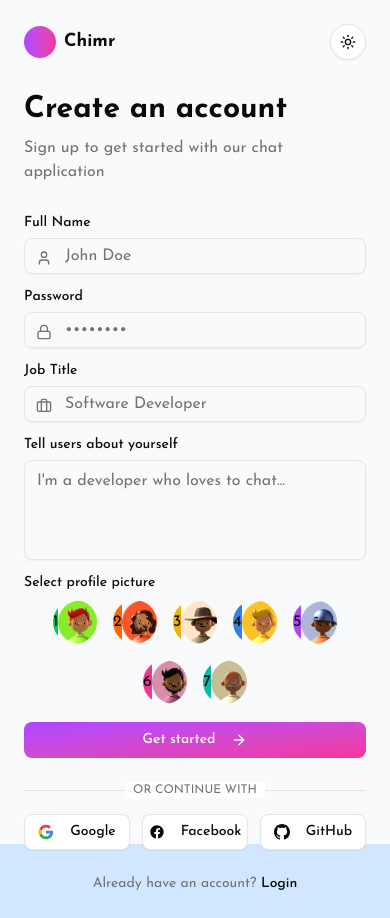
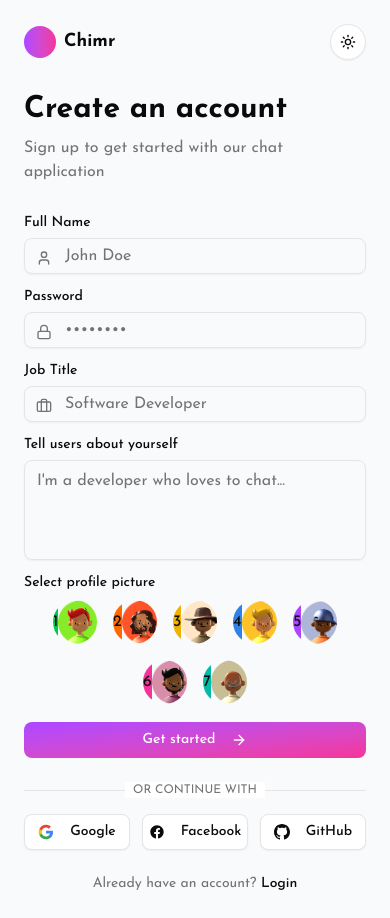
Before and after one commit to codewitgabi/chimr, a Next.js app: page /auth/signup in a window 390 px wide. Before the commit the page ends 894 px from the top, so only its background shows below. Built offline with nearby package versions, Linux system fonts and the light colour scheme; no server answers.

Commit message:
fix: fix auth layout height

```diff
--- a/components/layouts/AuthLayout.tsx
+++ b/components/layouts/AuthLayout.tsx
@@ -32,9 +32,9 @@ export default function AuthLayout({
   if (!mounted) return null;
 
   return (
-    <div className="min-h-dvh w-full flex flex-col md:flex-row">
+    <div className="min-h-screen w-full flex flex-col md:flex-row">
       {/* Form Section */}
-      <div className="w-full md:w-1/2 flex flex-col h-dvh md:h-auto p-6 md:p-10 lg:p-16 dark:bg-slate-900 bg-slate-50">
+      <div className="w-full md:w-1/2 flex flex-col min-h-dvh md:h-auto p-6 md:p-10 lg:p-16 dark:bg-slate-900 bg-slate-50">
         <div className="flex justify-between items-center mb-8">
           <div className="flex items-center gap-2">
             <div className="h-8 w-8 rounded-full bg-gradient-to-r from-purple-500 to-pink-500"></div>
```
